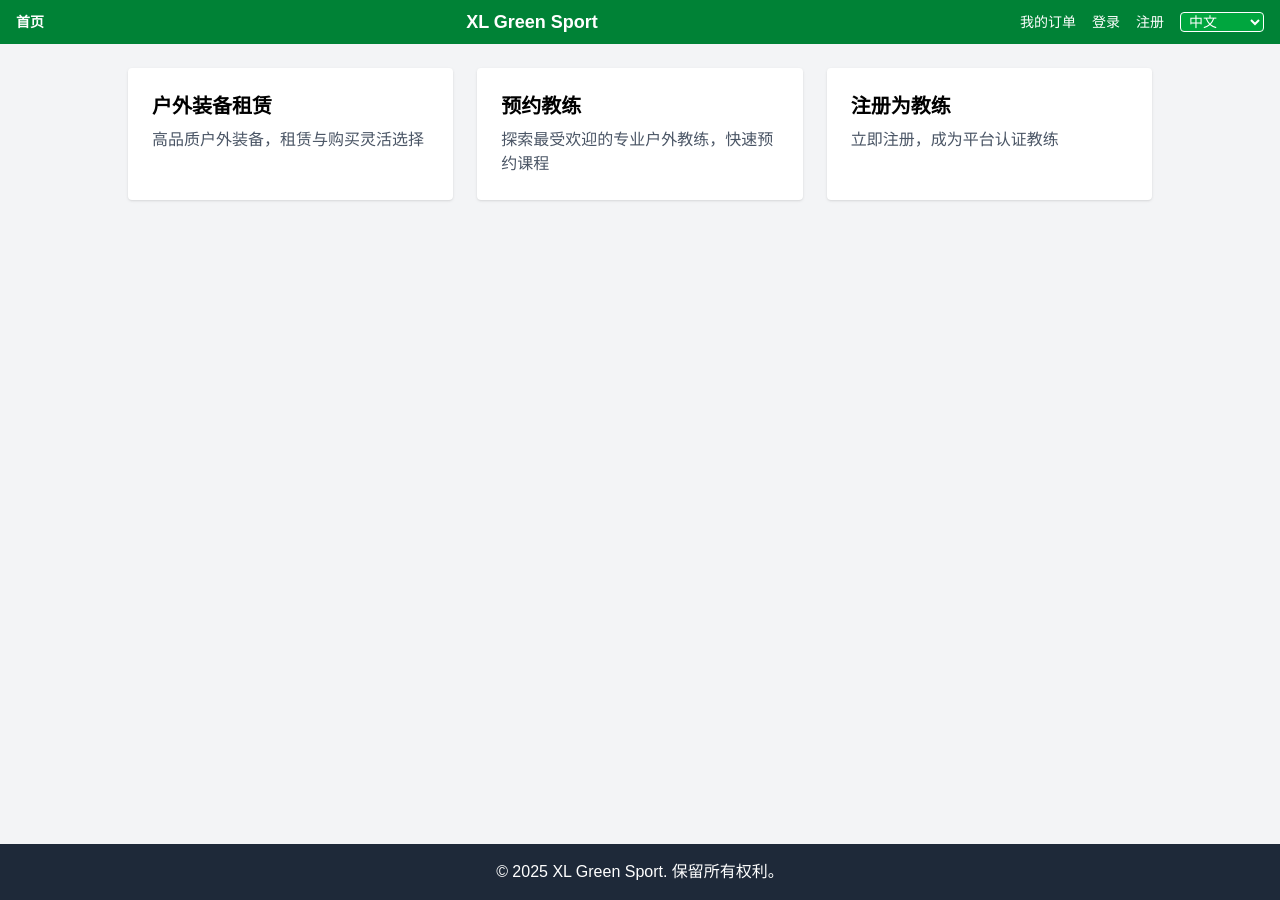
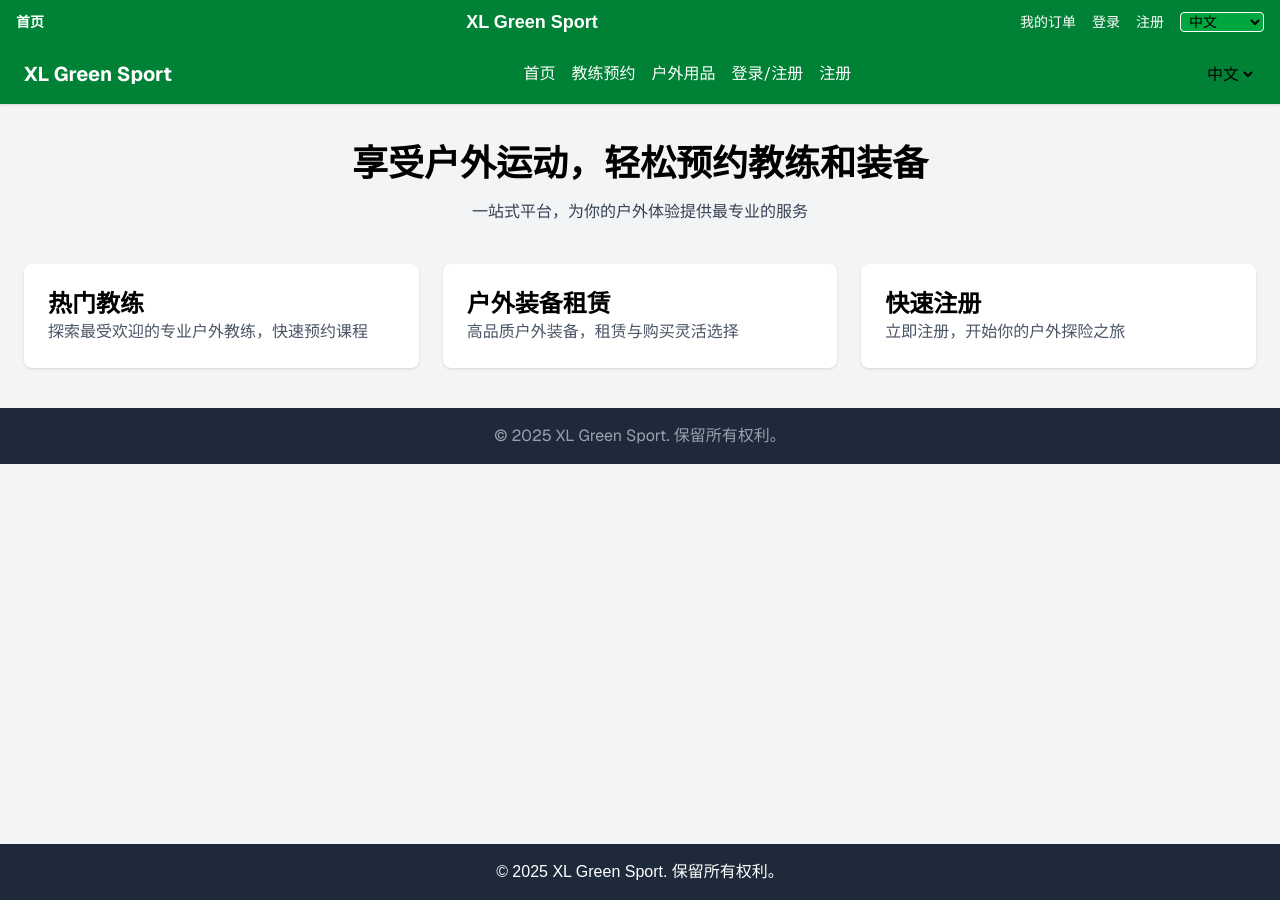
Before and after one commit to XL-Green/xl-green-sport, a Next.js app: page / in a window 1280 px wide. Built offline with nearby package versions, Linux system fonts and the light colour scheme.

Commit message:
Fix layout with correct Link usage and structure

```diff
--- a/app/layout.tsx
+++ b/app/layout.tsx
@@ -1,4 +1,5 @@
 import type { Metadata } from "next";
+import Link from "next/link";
 import { Geist, Geist_Mono } from "next/font/google";
 import "./globals.css";
 
@@ -27,14 +28,14 @@
       <body className={`${geistSans.variable} ${geistMono.variable} antialiased`}>
         <nav className="bg-green-700 text-white flex justify-between items-center px-4 py-2 text-sm">
           <div className="flex items-center gap-4">
-            <a href="/" className="hover:underline font-semibold">首页</a>
+            <Link href="/" className="hover:underline font-semibold">首页</Link>
           </div>
           <div className="text-lg font-bold">XL Green Sport</div>
           <div className="flex items-center gap-4">
-            <a href="/orders" className="hover:underline">我的订单</a>
-            <a href="/login" className="hover:underline">登录</a>
-            <a href="/register" className="hover:underline">注册</a>
-            <select className="bg-green-600 border border-white rounded px-1">
+            <Link href="/orders" className="hover:underline">我的订单</Link>
+            <Link href="/login" className="hover:underline">登录</Link>
+            <Link href="/register" className="hover:underline">注册</Link>
+            <select className="bg-green-600 border border-white rounded px-1 text-black">
               <option>中文</option>
               <option>English</option>
               <option>Français</option>
@@ -42,27 +43,13 @@
           </div>
         </nav>
 
-        <main className="min-h-screen bg-gray-100 p-6">
-          <div className="max-w-5xl mx-auto grid gap-6 grid-cols-1 md:grid-cols-3">
-            <a href="/products" className="bg-white p-6 rounded shadow hover:shadow-lg transition block">
-              <h2 className="text-xl font-bold mb-2">户外装备租赁</h2>
-              <p className="text-gray-600">高品质户外装备，租赁与购买灵活选择</p>
-            </a>
-            <a href="/coaches" className="bg-white p-6 rounded shadow hover:shadow-lg transition block">
-              <h2 className="text-xl font-bold mb-2">预约教练</h2>
-              <p className="text-gray-600">探索最受欢迎的专业户外教练，快速预约课程</p>
-            </a>
-            <a href="/coach-register" className="bg-white p-6 rounded shadow hover:shadow-lg transition block">
-              <h2 className="text-xl font-bold mb-2">注册为教练</h2>
-              <p className="text-gray-600">立即注册，成为平台认证教练</p>
-            </a>
-          </div>
+        <main className="min-h-screen bg-gray-100">
+          {children}
         </main>
 
         <footer className="bg-gray-800 text-white text-center py-4">
           © 2025 XL Green Sport. 保留所有权利。
         </footer>
-
       </body>
     </html>
   );
--- a/app/register/page.tsx
+++ b/app/register/page.tsx
@@ -1,5 +1,6 @@
 'use client';
-import React, { useState } from 'react';
+import React, { useEffect, useState } from 'react';
+import Link from 'next/link';
 import { useRouter } from 'next/navigation';
 
 export default function RegisterPage() {
```
